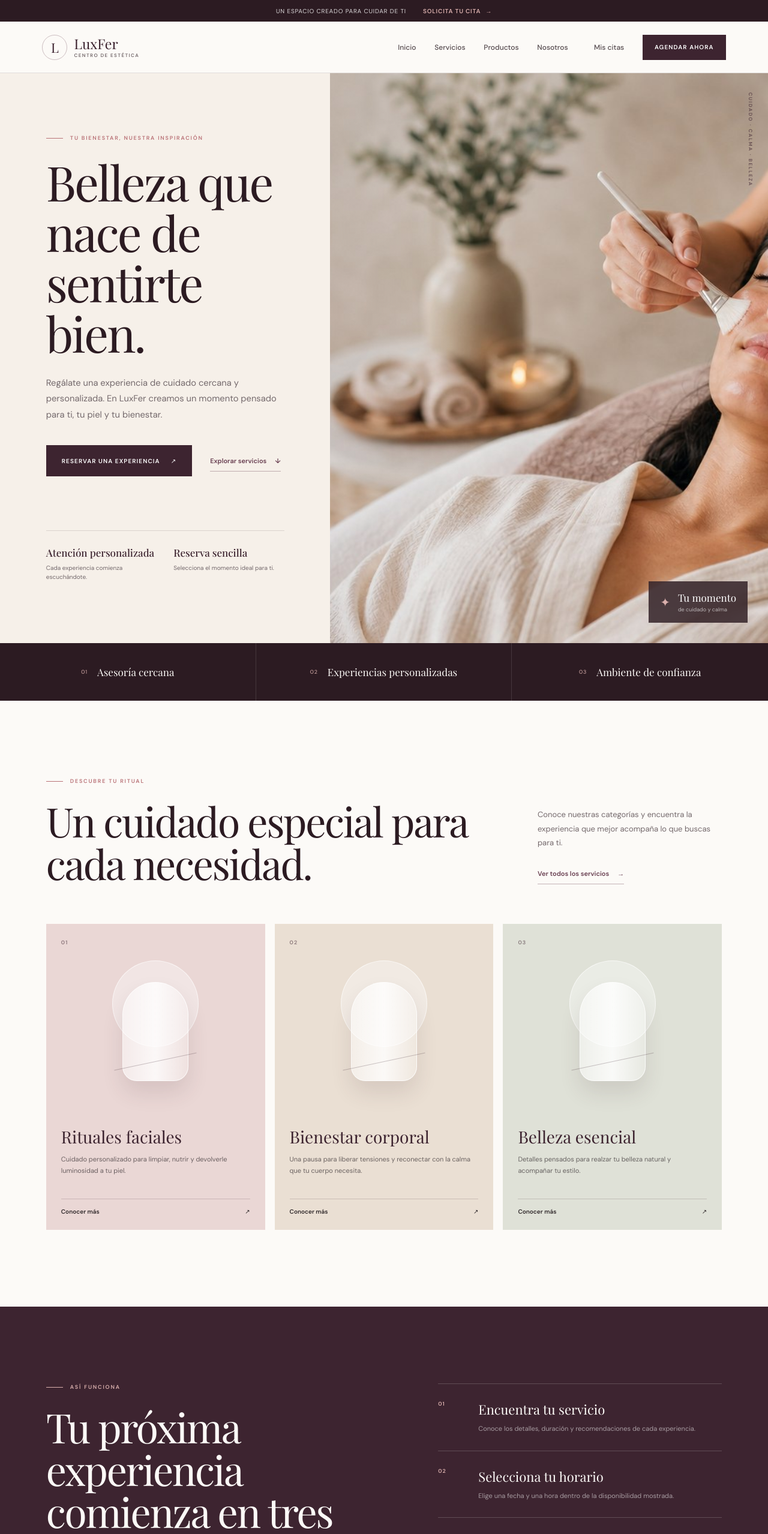
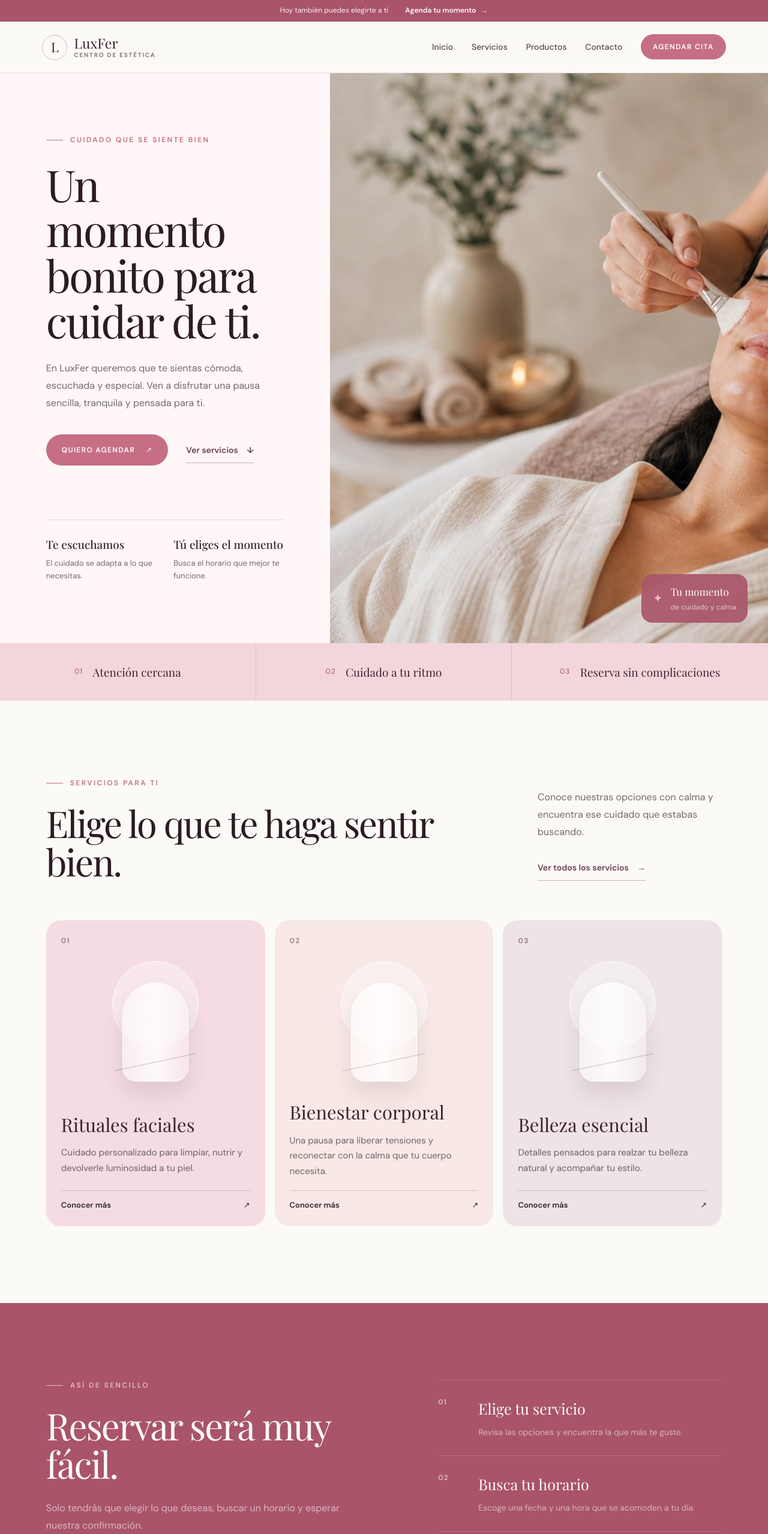
Before and after one commit to angelrodri893-cmd/appweb-luxfer, a Vue app: page / in a window 1280 px wide. Shown: the top 2557 px of the page at 60% size. Built offline with nearby package versions, Linux system fonts and the light colour scheme.

Commit message:
style: simplificar portada y reforzar tonos rosa

```diff
--- a/src/App.vue
+++ b/src/App.vue
@@ -34,8 +34,8 @@ const closeMenu = () => {
 <template>
   <div class="page-shell">
     <div class="announcement">
-      <p>Un espacio creado para cuidar de ti</p>
-      <a href="#citas">Solicita tu cita <span aria-hidden="true">→</span></a>
+      <p>Hoy también puedes elegirte a ti</p>
+      <a href="#citas">Agenda tu momento <span aria-hidden="true">→</span></a>
     </div>
 
     <header class="site-header">
@@ -61,10 +61,9 @@ const closeMenu = () => {
         <a href="#inicio" @click="closeMenu">Inicio</a>
         <a href="#servicios" @click="closeMenu">Servicios</a>
         <a href="#productos" @click="closeMenu">Productos</a>
-        <a href="#experiencia" @click="closeMenu">Nosotros</a>
-        <a class="main-menu__account" href="#citas" @click="closeMenu">Mis citas</a>
+        <a href="#contacto" @click="closeMenu">Contacto</a>
         <a class="button button--primary button--small" href="#citas" @click="closeMenu">
-          Agendar ahora
+          Agendar cita
         </a>
       </nav>
     </header>
@@ -72,32 +71,32 @@ const closeMenu = () => {
     <main>
       <section id="inicio" class="hero" aria-labelledby="hero-title">
         <div class="hero__content">
-          <p class="section-label"><span></span>Tu bienestar, nuestra inspiración</p>
-          <h1 id="hero-title">Belleza que nace de sentirte bien.</h1>
+          <p class="section-label"><span></span>Cuidado que se siente bien</p>
+          <h1 id="hero-title">Un momento bonito para cuidar de ti.</h1>
           <p class="hero__lead">
-            Regálate una experiencia de cuidado cercana y personalizada. En LuxFer creamos un
-            momento pensado para ti, tu piel y tu bienestar.
+            En LuxFer queremos que te sientas cómoda, escuchada y especial. Ven a disfrutar una
+            pausa sencilla, tranquila y pensada para ti.
           </p>
 
           <div class="hero__actions">
             <a class="button button--primary" href="#citas">
-              Reservar una experiencia
+              Quiero agendar
               <span aria-hidden="true">↗</span>
             </a>
             <a class="inline-link" href="#servicios">
-              Explorar servicios
+              Ver servicios
               <span aria-hidden="true">↓</span>
             </a>
           </div>
 
           <div class="hero__details" aria-label="Información destacada">
             <div>
-              <strong>Atención personalizada</strong>
-              <span>Cada experiencia comienza escuchándote.</span>
+              <strong>Te escuchamos</strong>
+              <span>El cuidado se adapta a lo que necesitas.</span>
             </div>
             <div>
-              <strong>Reserva sencilla</strong>
-              <span>Selecciona el momento ideal para ti.</span>
+              <strong>Tú eliges el momento</strong>
+              <span>Busca el horario que mejor te funcione.</span>
             </div>
           </div>
         </div>
@@ -116,21 +115,20 @@ const closeMenu = () => {
       </section>
 
       <section class="value-bar" aria-label="Valores de LuxFer">
-        <p><span>01</span>Asesoría cercana</p>
-        <p><span>02</span>Experiencias personalizadas</p>
-        <p><span>03</span>Ambiente de confianza</p>
+        <p><span>01</span>Atención cercana</p>
+        <p><span>02</span>Cuidado a tu ritmo</p>
+        <p><span>03</span>Reserva sin complicaciones</p>
       </section>
 
       <section id="servicios" class="section services" aria-labelledby="services-title">
         <div class="section-heading">
           <div>
-            <p class="section-label"><span></span>Descubre tu ritual</p>
-            <h2 id="services-title">Un cuidado especial para cada necesidad.</h2>
+            <p class="section-label"><span></span>Servicios para ti</p>
+            <h2 id="services-title">Elige lo que te haga sentir bien.</h2>
           </div>
           <div class="section-heading__aside">
             <p>
-              Conoce nuestras categorías y encuentra la experiencia que mejor acompaña lo que
-              buscas para ti.
+              Conoce nuestras opciones con calma y encuentra ese cuidado que estabas buscando.
             </p>
             <a class="inline-link" href="#citas">Ver todos los servicios <span>→</span></a>
           </div>
@@ -160,11 +158,11 @@ const closeMenu = () => {
 
       <section id="experiencia" class="experience" aria-labelledby="experience-title">
         <div class="experience__intro">
-          <p class="section-label section-label--light"><span></span>Así funciona</p>
-          <h2 id="experience-title">Tu próxima experiencia comienza en tres pasos.</h2>
+          <p class="section-label section-label--light"><span></span>Así de sencillo</p>
+          <h2 id="experience-title">Reservar será muy fácil.</h2>
           <p>
-            Diseñamos un proceso claro para que puedas concentrarte en lo más importante:
-            disfrutar tu momento.
+            Solo tendrás que elegir lo que deseas, buscar un horario y esperar nuestra
+            confirmación.
           </p>
         </div>
 
@@ -172,22 +170,22 @@ const closeMenu = () => {
           <li>
             <span>01</span>
             <div>
-              <h3>Encuentra tu servicio</h3>
-              <p>Conoce los detalles, duración y recomendaciones de cada experiencia.</p>
+              <h3>Elige tu servicio</h3>
+              <p>Revisa las opciones y encuentra la que más te guste.</p>
             </div>
           </li>
           <li>
             <span>02</span>
             <div>
-              <h3>Selecciona tu horario</h3>
-              <p>Elige una fecha y una hora dentro de la disponibilidad mostrada.</p>
+              <h3>Busca tu horario</h3>
+              <p>Escoge una fecha y una hora que se acomoden a tu día.</p>
             </div>
           </li>
           <li>
             <span>03</span>
             <div>
-              <h3>Espera la confirmación</h3>
-              <p>Revisaremos tu solicitud y te informaremos cuando la cita esté confirmada.</p>
+              <h3>Recibe nuestra respuesta</h3>
+              <p>Te avisaremos cuando tu cita haya sido confirmada.</p>
             </div>
           </li>
         </ol>
@@ -202,11 +200,11 @@ const closeMenu = () => {
         </div>
 
         <div class="products__content">
-          <p class="section-label"><span></span>Selección LuxFer</p>
-          <h2 id="products-title">Tu rutina de cuidado también continúa en casa.</h2>
+          <p class="section-label"><span></span>Para cuidarte en casa</p>
+          <h2 id="products-title">Productos sencillos para acompañar tu rutina.</h2>
           <p>
-            Descubre productos de skincare seleccionados para complementar tu bienestar. Podrás
-            consultar disponibilidad y recibir asesoría directamente por WhatsApp.
+            Encontrarás productos de skincare y podrás preguntarnos por WhatsApp cuál puede
+            acompañar mejor tu cuidado diario.
           </p>
           <a class="button button--outline" href="#contacto">
             Conocer productos
@@ -217,16 +215,16 @@ const closeMenu = () => {
 
       <section id="citas" class="booking" aria-labelledby="booking-title">
         <div class="booking__copy">
-          <p class="section-label section-label--light"><span></span>Tu tiempo es ahora</p>
-          <h2 id="booking-title">Haz una pausa. Nosotros cuidamos el resto.</h2>
+          <p class="section-label section-label--light"><span></span>Cuando tú quieras</p>
+          <h2 id="booking-title">¿Te gustaría visitarnos?</h2>
         </div>
         <div class="booking__action">
           <p>
-            El módulo de citas estará disponible en el siguiente avance. Aquí podrás escoger tu
-            servicio, fecha y horario.
+            Muy pronto podrás escoger desde aquí tu servicio, fecha y horario de una forma rápida
+            y clara.
           </p>
           <a class="button button--light" href="#contacto">
-            Quiero recibir información
+            Quiero saber más
             <span aria-hidden="true">↗</span>
           </a>
         </div>
@@ -240,11 +238,11 @@ const closeMenu = () => {
           <span class="brand__name">LuxFer</span>
           <small>Centro de estética</small>
         </a>
-        <p>Cuidado auténtico, atención cercana y un momento creado especialmente para ti.</p>
+        <p>Un espacio sencillo y agradable para regalarte el cuidado que mereces.</p>
         <nav aria-label="Navegación del pie de página">
           <a href="#servicios">Servicios</a>
           <a href="#productos">Productos</a>
-          <a href="#experiencia">Nosotros</a>
+          <a href="#inicio">Inicio</a>
           <a href="#citas">Citas</a>
         </nav>
       </div>
--- a/src/style.css
+++ b/src/style.css
@@ -4,8 +4,13 @@
   --plum-950: #2c1b22;
   --plum-900: #3d2430;
   --plum-700: #683e50;
-  --rose-500: #b97277;
-  --rose-300: #dab0ad;
+  --rose-600: #a95469;
+  --rose-500: #c66f84;
+  --rose-400: #d88fa0;
+  --rose-300: #e7b8c2;
+  --rose-200: #f2d6dc;
+  --rose-100: #fae9ed;
+  --rose-50: #fff6f8;
   --cream-50: #fcfaf7;
   --cream-100: #f6f0e9;
   --cream-200: #eaded2;
@@ -38,6 +43,8 @@ body {
   min-width: 320px;
   margin: 0;
   background: var(--cream-50);
+  font-size: 16px;
+  line-height: 1.6;
 }
 
 body,
@@ -78,11 +85,9 @@ a:focus-visible {
   justify-content: center;
   gap: 28px;
   padding: 8px 20px;
-  color: rgba(255, 255, 255, 0.82);
-  background: var(--plum-950);
-  font-size: 10px;
-  letter-spacing: 0.08em;
-  text-transform: uppercase;
+  color: rgba(255, 255, 255, 0.92);
+  background: var(--rose-600);
+  font-size: 12px;
 }
 
 .announcement p {
@@ -93,7 +98,7 @@ a:focus-visible {
   display: inline-flex;
   align-items: center;
   gap: 8px;
-  color: var(--rose-300);
+  color: var(--white);
   font-weight: 600;
   text-decoration: none;
 }
@@ -145,7 +150,7 @@ a:focus-visible {
   align-self: start;
   margin-top: 4px;
   color: var(--muted);
-  font-size: 8px;
+  font-size: 10px;
   font-weight: 600;
   letter-spacing: 0.18em;
   line-height: 1;
@@ -162,7 +167,7 @@ a:focus-visible {
   position: relative;
   padding: 10px 0;
   color: #554a4e;
-  font-size: 12px;
+  font-size: 14px;
   font-weight: 500;
   text-decoration: none;
 }
@@ -181,10 +186,6 @@ a:focus-visible {
 
 .main-menu > a:not(.button):hover::after {
   transform: scaleX(1);
-}
-
-.main-menu__account {
-  margin-left: clamp(2px, 1vw, 14px);
 }
 
 .menu-button {
@@ -213,7 +214,8 @@ a:focus-visible {
   gap: 18px;
   padding: 0 25px;
   border: 1px solid transparent;
-  font-size: 10px;
+  border-radius: 999px;
+  font-size: 12px;
   font-weight: 600;
   letter-spacing: 0.11em;
   text-decoration: none;
@@ -236,11 +238,11 @@ a:focus-visible {
 
 .button--primary {
   color: var(--white);
-  background: var(--plum-900);
+  background: var(--rose-500);
 }
 
 .button--primary:hover {
-  background: var(--rose-500);
+  background: var(--rose-600);
 }
 
 .button--outline {
@@ -263,7 +265,7 @@ a:focus-visible {
   display: grid;
   min-height: calc(100vh - 122px);
   grid-template-columns: minmax(420px, 0.86fr) minmax(560px, 1.14fr);
-  background: var(--cream-100);
+  background: var(--rose-50);
 }
 
 .hero__content {
@@ -281,7 +283,7 @@ a:focus-visible {
   gap: 12px;
   margin: 0 0 25px;
   color: var(--rose-500);
-  font-size: 9px;
+  font-size: 12px;
   font-weight: 600;
   letter-spacing: 0.2em;
   text-transform: uppercase;
@@ -308,14 +310,14 @@ a:focus-visible {
 
 .hero h1 {
   max-width: 650px;
-  font-size: clamp(54px, 6.3vw, 98px);
+  font-size: clamp(52px, 5.7vw, 84px);
 }
 
 .hero__lead {
   max-width: 560px;
   margin: 28px 0 0;
   color: var(--muted);
-  font-size: clamp(14px, 1.15vw, 17px);
+  font-size: clamp(16px, 1.25vw, 19px);
   line-height: 1.8;
 }
 
@@ -333,7 +335,7 @@ a:focus-visible {
   padding: 10px 0;
   color: var(--plum-700);
   border-bottom: 1px solid rgba(104, 62, 80, 0.38);
-  font-size: 11px;
+  font-size: 14px;
   font-weight: 600;
   text-decoration: none;
 }
@@ -364,14 +366,14 @@ a:focus-visible {
 .hero__details strong {
   color: var(--plum-900);
   font-family: var(--serif);
-  font-size: 17px;
+  font-size: 19px;
   font-weight: 500;
 }
 
 .hero__details span {
   margin-top: 7px;
   color: var(--muted);
-  font-size: 10px;
+  font-size: 13px;
   line-height: 1.55;
 }
 
@@ -406,7 +408,8 @@ a:focus-visible {
   gap: 13px;
   padding: 16px 19px;
   color: var(--white);
-  background: rgba(44, 27, 34, 0.82);
+  background: rgba(169, 84, 105, 0.9);
+  border-radius: 18px;
   backdrop-filter: blur(12px);
 }
 
@@ -430,7 +433,7 @@ a:focus-visible {
 .hero__badge small {
   margin-top: 3px;
   color: rgba(255, 255, 255, 0.64);
-  font-size: 9px;
+  font-size: 12px;
 }
 
 .hero__vertical-text {
@@ -440,7 +443,8 @@ a:focus-visible {
   right: 24px;
   margin: 0;
   color: rgba(61, 36, 48, 0.65);
-  font-size: 8px;
+  display: none;
+  font-size: 10px;
   font-weight: 600;
   letter-spacing: 0.24em;
   writing-mode: vertical-rl;
@@ -449,8 +453,8 @@ a:focus-visible {
 .value-bar {
   display: grid;
   grid-template-columns: repeat(3, 1fr);
-  color: var(--cream-50);
-  background: var(--plum-950);
+  color: var(--plum-900);
+  background: var(--rose-200);
 }
 
 .value-bar p {
@@ -460,9 +464,9 @@ a:focus-visible {
   justify-content: center;
   gap: 16px;
   margin: 0;
-  border-right: 1px solid rgba(255, 255, 255, 0.12);
+  border-right: 1px solid rgba(104, 62, 80, 0.14);
   font-family: var(--serif);
-  font-size: 17px;
+  font-size: 19px;
 }
 
 .value-bar p:last-child {
@@ -470,9 +474,9 @@ a:focus-visible {
 }
 
 .value-bar span {
-  color: var(--rose-300);
+  color: var(--rose-600);
   font-family: var(--sans);
-  font-size: 9px;
+  font-size: 12px;
   letter-spacing: 0.1em;
 }
 
@@ -491,13 +495,13 @@ a:focus-visible {
 .experience h2,
 .products h2,
 .booking h2 {
-  font-size: clamp(42px, 5.3vw, 76px);
+  font-size: clamp(42px, 4.8vw, 66px);
 }
 
 .section-heading__aside > p {
   margin: 0 0 23px;
   color: var(--muted);
-  font-size: 13px;
+  font-size: 16px;
   line-height: 1.8;
 }
 
@@ -513,6 +517,7 @@ a:focus-visible {
   min-height: 510px;
   padding: 25px;
   overflow: hidden;
+  border-radius: 24px;
   transition:
     transform 220ms ease,
     box-shadow 220ms ease;
@@ -524,20 +529,20 @@ a:focus-visible {
 }
 
 .service-card--rose {
-  background: #ead7d5;
+  background: #f5dce3;
 }
 
 .service-card--sand {
-  background: #eadfd3;
+  background: #f8e9e6;
 }
 
 .service-card--sage {
-  background: #dfe1d7;
+  background: #eee3e6;
 }
 
 .service-card__number {
   color: rgba(61, 36, 48, 0.54);
-  font-size: 9px;
+  font-size: 12px;
   font-weight: 600;
   letter-spacing: 0.12em;
 }
@@ -598,7 +603,7 @@ a:focus-visible {
   margin: 0 0 10px;
   color: var(--plum-900);
   font-family: var(--serif);
-  font-size: 28px;
+  font-size: 31px;
   font-weight: 400;
 }
 
@@ -606,7 +611,7 @@ a:focus-visible {
   min-height: 56px;
   margin: 0;
   color: rgba(46, 39, 41, 0.68);
-  font-size: 11px;
+  font-size: 15px;
   line-height: 1.7;
 }
 
@@ -617,7 +622,7 @@ a:focus-visible {
   margin-top: 19px;
   padding-top: 14px;
   border-top: 1px solid rgba(61, 36, 48, 0.18);
-  font-size: 10px;
+  font-size: 13px;
   font-weight: 600;
   text-decoration: none;
 }
@@ -628,7 +633,7 @@ a:focus-visible {
   gap: clamp(70px, 10vw, 160px);
   padding: clamp(86px, 10vw, 150px) clamp(22px, 6vw, 94px);
   color: var(--cream-50);
-  background: var(--plum-900);
+  background: var(--rose-600);
 }
 
 .section-label--light {
@@ -644,7 +649,7 @@ a:focus-visible {
   max-width: 560px;
   margin: 28px 0 0;
   color: rgba(255, 255, 255, 0.58);
-  font-size: 13px;
+  font-size: 16px;
   line-height: 1.8;
 }
 
@@ -665,7 +670,7 @@ a:focus-visible {
 
 .steps-list li > span {
   color: var(--rose-300);
-  font-size: 9px;
+  font-size: 12px;
   font-weight: 600;
   letter-spacing: 0.1em;
 }
@@ -673,14 +678,14 @@ a:focus-visible {
 .steps-list h3 {
   margin: 0 0 8px;
   font-family: var(--serif);
-  font-size: 22px;
+  font-size: 25px;
   font-weight: 400;
 }
 
 .steps-list p {
   margin: 0;
   color: rgba(255, 255, 255, 0.55);
-  font-size: 11px;
+  font-size: 14px;
   line-height: 1.65;
 }
 
@@ -688,7 +693,7 @@ a:focus-visible {
   display: grid;
   min-height: 670px;
   grid-template-columns: 1fr 1fr;
-  background: var(--cream-200);
+  background: var(--rose-100);
 }
 
 .products__showcase {
@@ -696,7 +701,7 @@ a:focus-visible {
   overflow: hidden;
   background:
     radial-gradient(circle at 50% 50%, rgba(255, 255, 255, 0.9), transparent 34%),
-    linear-gradient(145deg, #d8b6ad, #eee0d4);
+    linear-gradient(145deg, #e4b7c2, #f7e0e5);
 }
 
 .products__showcase::after {
@@ -793,7 +798,7 @@ a:focus-visible {
 .products__content > p:not(.section-label) {
   margin: 28px 0 34px;
   color: var(--muted);
-  font-size: 13px;
+  font-size: 16px;
   line-height: 1.8;
 }
 
@@ -804,13 +809,13 @@ a:focus-visible {
   gap: clamp(60px, 9vw, 140px);
   padding: clamp(84px, 9vw, 130px) clamp(22px, 6vw, 94px);
   color: var(--cream-50);
-  background: var(--plum-950);
+  background: #82465a;
 }
 
 .booking__action p {
   margin: 0 0 28px;
   color: rgba(255, 255, 255, 0.58);
-  font-size: 12px;
+  font-size: 15px;
   line-height: 1.75;
 }
 
@@ -831,7 +836,7 @@ a:focus-visible {
   max-width: 420px;
   margin: 2px 0 0;
   color: var(--muted);
-  font-size: 12px;
+  font-size: 15px;
   line-height: 1.75;
 }
 
@@ -843,7 +848,7 @@ a:focus-visible {
 
 .footer__top nav a {
   color: var(--muted);
-  font-size: 11px;
+  font-size: 14px;
   text-decoration: none;
 }
 
@@ -857,7 +862,7 @@ a:focus-visible {
   padding-top: 21px;
   color: #948a8d;
   border-top: 1px solid var(--line);
-  font-size: 9px;
+  font-size: 12px;
 }
 
 @keyframes content-reveal {
@@ -967,7 +972,7 @@ a:focus-visible {
   .announcement {
     justify-content: space-between;
     gap: 10px;
-    font-size: 8px;
+    font-size: 10px;
   }
 
   .site-header {
@@ -988,7 +993,7 @@ a:focus-visible {
   }
 
   .hero__lead {
-    font-size: 14px;
+    font-size: 16px;
   }
 
   .hero__actions {
@@ -1038,7 +1043,7 @@ a:focus-visible {
   .value-bar p {
     min-height: 78px;
     border-right: 0;
-    border-bottom: 1px solid rgba(255, 255, 255, 0.12);
+    border-bottom: 1px solid rgba(104, 62, 80, 0.14);
   }
 
   .section,
```
